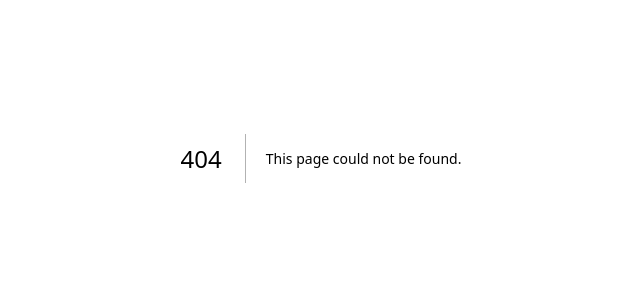
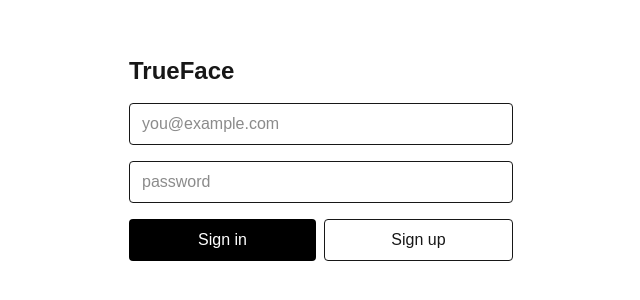
Before and after one commit to zyrus0907/TrueFace, a Next.js app in the folder apps/web/: page /login in a window 1280 px wide. Before the commit this address had no page. Shown: the part 242-542 px from the top of the page, without its empty margins (319-959 px from the left). Built offline with nearby package versions, Linux system fonts and the light colour scheme.

Commit message:
feat: working email/password auth

```diff
--- /dev/null
+++ b/apps/web/src/app/auth/signout/route.ts
@@ -0,0 +1,8 @@
+import { createClient } from '@/lib/supabase/server'
+import { NextResponse } from 'next/server'
+
+export async function POST(request: Request) {
+  const supabase = await createClient()
+  await supabase.auth.signOut()
+  return NextResponse.redirect(new URL('/login', request.url), { status: 302 })
+}
--- /dev/null
+++ b/apps/web/src/app/login/page.tsx
@@ -0,0 +1,69 @@
+'use client'
+
+import { useState } from 'react'
+import { useRouter } from 'next/navigation'
+import { createClient } from '@/lib/supabase/client'
+
+export default function LoginPage() {
+  const router = useRouter()
+  const [email, setEmail] = useState('')
+  const [password, setPassword] = useState('')
+  const [error, setError] = useState<string | null>(null)
+  const [loading, setLoading] = useState(false)
+
+  async function handleAuth(mode: 'signin' | 'signup') {
+    setLoading(true)
+    setError(null)
+    const supabase = createClient()
+    const { error } =
+      mode === 'signin'
+        ? await supabase.auth.signInWithPassword({ email, password })
+        : await supabase.auth.signUp({ email, password })
+    setLoading(false)
+    if (error) {
+      setError(error.message)
+      return
+    }
+    router.push('/')
+    router.refresh()
+  }
+
+  return (
+    <main className="flex min-h-screen items-center justify-center p-6">
+      <div className="w-full max-w-sm space-y-4">
+        <h1 className="text-2xl font-semibold">TrueFace</h1>
+        <input
+          type="email"
+          placeholder="you@example.com"
+          value={email}
+          onChange={(e) => setEmail(e.target.value)}
+          className="w-full rounded border px-3 py-2"
+        />
+        <input
+          type="password"
+          placeholder="password"
+          value={password}
+          onChange={(e) => setPassword(e.target.value)}
+          className="w-full rounded border px-3 py-2"
+        />
+        {error && <p className="text-sm text-red-600">{error}</p>}
+        <div className="flex gap-2">
+          <button
+            disabled={loading}
+            onClick={() => handleAuth('signin')}
+            className="flex-1 rounded bg-black px-3 py-2 text-white disabled:opacity-50"
+          >
+            Sign in
+          </button>
+          <button
+            disabled={loading}
+            onClick={() => handleAuth('signup')}
+            className="flex-1 rounded border px-3 py-2 disabled:opacity-50"
+          >
+            Sign up
+          </button>
+        </div>
+      </div>
+    </main>
+  )
+}
--- a/apps/web/src/app/page.tsx
+++ b/apps/web/src/app/page.tsx
@@ -1,65 +1,21 @@
-import Image from "next/image";
+import { redirect } from 'next/navigation'
+import { createClient } from '@/lib/supabase/server'
 
-export default function Home() {
+export default async function Home() {
+  const supabase = await createClient()
+  const {
+    data: { user },
+  } = await supabase.auth.getUser()
+
+  if (!user) redirect('/login')
+
   return (
-    <div className="flex flex-col flex-1 items-center justify-center bg-zinc-50 font-sans dark:bg-black">
-      <main className="flex flex-1 w-full max-w-3xl flex-col items-center justify-between py-32 px-16 bg-white dark:bg-black sm:items-start">
-        <Image
-          className="dark:invert"
-          src="/next.svg"
-          alt="Next.js logo"
-          width={100}
-          height={20}
-          priority
-        />
-        <div className="flex flex-col items-center gap-6 text-center sm:items-start sm:text-left">
-          <h1 className="max-w-xs text-3xl font-semibold leading-10 tracking-tight text-black dark:text-zinc-50">
-            To get started, edit the page.tsx file.
-          </h1>
-          <p className="max-w-md text-lg leading-8 text-zinc-600 dark:text-zinc-400">
-            Looking for a starting point or more instructions? Head over to{" "}
-            <a
-              href="https://vercel.com/templates?framework=next.js&utm_source=create-next-app&utm_medium=appdir-template-tw&utm_campaign=create-next-app"
-              className="font-medium text-zinc-950 dark:text-zinc-50"
-            >
-              Templates
-            </a>{" "}
-            or the{" "}
-            <a
-              href="https://nextjs.org/learn?utm_source=create-next-app&utm_medium=appdir-template-tw&utm_campaign=create-next-app"
-              className="font-medium text-zinc-950 dark:text-zinc-50"
-            >
-              Learning
-            </a>{" "}
-            center.
-          </p>
-        </div>
-        <div className="flex flex-col gap-4 text-base font-medium sm:flex-row">
-          <a
-            className="flex h-12 w-full items-center justify-center gap-2 rounded-full bg-foreground px-5 text-background transition-colors hover:bg-[#383838] dark:hover:bg-[#ccc] md:w-[158px]"
-            href="https://vercel.com/new?utm_source=create-next-app&utm_medium=appdir-template-tw&utm_campaign=create-next-app"
-            target="_blank"
-            rel="noopener noreferrer"
-          >
-            <Image
-              className="dark:invert"
-              src="/vercel.svg"
-              alt="Vercel logomark"
-              width={16}
-              height={16}
-            />
-            Deploy Now
-          </a>
-          <a
-            className="flex h-12 w-full items-center justify-center rounded-full border border-solid border-black/[.08] px-5 transition-colors hover:border-transparent hover:bg-black/[.04] dark:border-white/[.145] dark:hover:bg-[#1a1a1a] md:w-[158px]"
-            href="https://nextjs.org/docs?utm_source=create-next-app&utm_medium=appdir-template-tw&utm_campaign=create-next-app"
-            target="_blank"
-            rel="noopener noreferrer"
-          >
-            Documentation
-          </a>
-        </div>
-      </main>
-    </div>
-  );
+    <main className="flex min-h-screen flex-col items-center justify-center gap-4 p-6">
+      <h1 className="text-2xl font-semibold">Welcome to TrueFace</h1>
+      <p>Signed in as {user.email}</p>
+      <form action="/auth/signout" method="post">
+        <button className="rounded border px-3 py-2">Sign out</button>
+      </form>
+    </main>
+  )
 }
--- /dev/null
+++ b/apps/web/src/lib/supabase/update-session.ts
@@ -0,0 +1,28 @@
+import { createServerClient } from '@supabase/ssr'
+import { NextResponse, type NextRequest } from 'next/server'
+
+export async function updateSession(request: NextRequest) {
+  let response = NextResponse.next({ request })
+
+  const supabase = createServerClient(
+    process.env.NEXT_PUBLIC_SUPABASE_URL!,
+    process.env.NEXT_PUBLIC_SUPABASE_ANON_KEY!,
+    {
+      cookies: {
+        getAll() {
+          return request.cookies.getAll()
+        },
+        setAll(cookiesToSet) {
+          cookiesToSet.forEach(({ name, value }) => request.cookies.set(name, value))
+          response = NextResponse.next({ request })
+          cookiesToSet.forEach(({ name, value, options }) =>
+            response.cookies.set(name, value, options)
+          )
+        },
+      },
+    }
+  )
+
+  await supabase.auth.getUser()
+  return response
+}
--- /dev/null
+++ b/apps/web/src/middleware.ts
@@ -0,0 +1,12 @@
+import { type NextRequest } from 'next/server'
+import { updateSession } from '@/lib/supabase/update-session'
+
+export async function middleware(request: NextRequest) {
+  return await updateSession(request)
+}
+
+export const config = {
+  matcher: [
+    '/((?!_next/static|_next/image|favicon.ico|.*\\.(?:svg|png|jpg|jpeg|gif|webp)$).*)',
+  ],
+}
```
